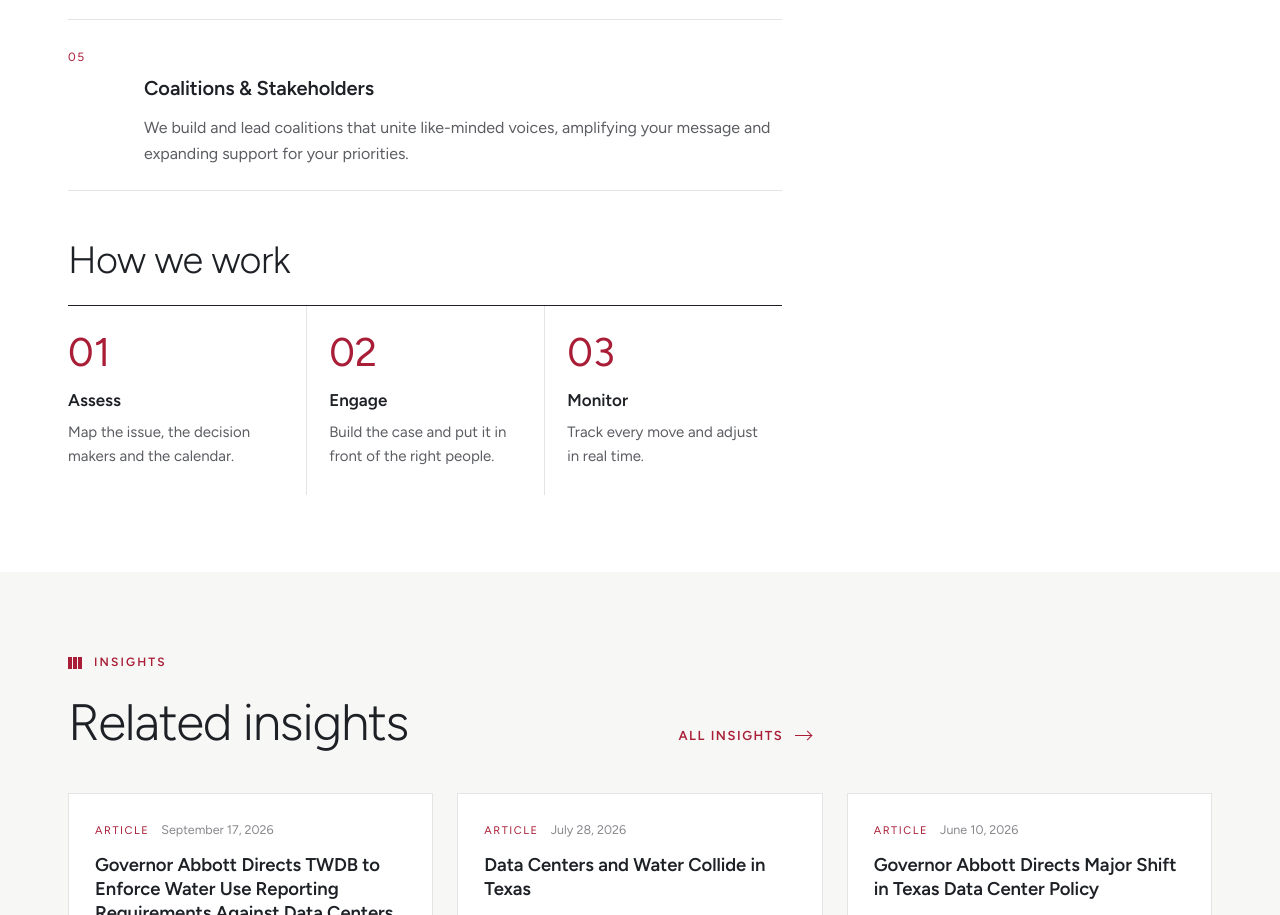
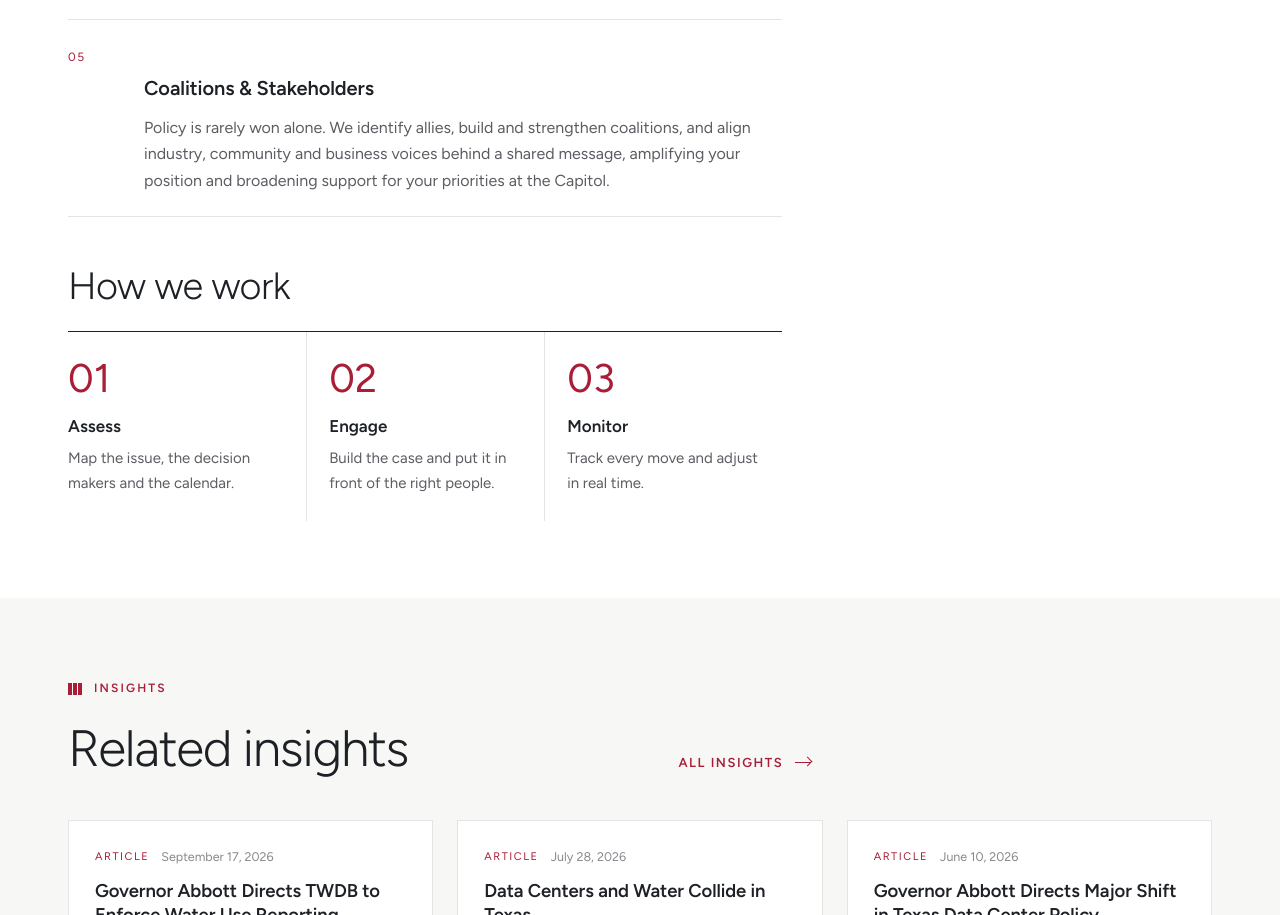
Before and after one commit to DACDConsulting/grpr-interim-preview, a website built with Vite: page government-affairs.html in a window 1280 px wide. Shown: the part 1511-2426 px from the top of the page. Built offline with nearby package versions, Linux system fonts and the light colour scheme.

Commit message:
Updated government-affairs.html

```diff
--- a/government-affairs.html
+++ b/government-affairs.html
@@ -41,7 +41,7 @@
     <div class="prose">
       <p class="intro">Well-connected, session-tested and focused on outcomes. Our team identifies, cultivates and leverages relationships with key decision makers across all branches of Texas government, and steers clients through dynamic regulatory and legislative processes.</p>
       <h2>What we do</h2>
-      <ul class="caps"><li class="reveal"><span class="cn">01</span><div><h3>Strategy</h3><p>With a comprehensive understanding of the regulatory and parliamentary process, we develop a plan tailored to each client’s regulatory or policy goals.</p></div></li><li class="reveal"><span class="cn">02</span><div><h3>Advocacy</h3><p>Meaningful engagement with policymakers and staff is key to legislative success. We approach each meeting with focus — articulating why legislation matters to your business, your industry and the state of Texas.</p></div></li><li class="reveal"><span class="cn">03</span><div><h3>Legislative Monitoring</h3><p>Thousands of bills and amendments are filed every session. We use technology and disciplined tracking to monitor legislation, hearings and rule-making during session and the interim.</p></div></li><li class="reveal"><span class="cn">04</span><div><h3>Regulatory & Agency Engagement</h3><p>We work with state agencies through rulemaking and implementation to make sure policy works for your business once it leaves the Capitol.</p></div></li><li class="reveal"><span class="cn">05</span><div><h3>Coalitions & Stakeholders</h3><p>We build and lead coalitions that unite like-minded voices, amplifying your message and expanding support for your priorities.</p></div></li></ul>
+      <ul class="caps"><li class="reveal"><span class="cn">01</span><div><h3>Strategy</h3><p>With a comprehensive understanding of the regulatory and parliamentary process, we develop a plan tailored to each client’s regulatory or policy goals.</p></div></li><li class="reveal"><span class="cn">02</span><div><h3>Advocacy</h3><p>Meaningful engagement with policymakers and staff is key to legislative success. We approach each meeting with focus — articulating why legislation matters to your business, your industry and the state of Texas.</p></div></li><li class="reveal"><span class="cn">03</span><div><h3>Legislative Monitoring</h3><p>Thousands of bills and amendments are filed every session. We use technology and disciplined tracking to monitor legislation, hearings and rule-making during session and the interim.</p></div></li><li class="reveal"><span class="cn">04</span><div><h3>Regulatory & Agency Engagement</h3><p>We work with state agencies through rulemaking and implementation to make sure policy works for your business once it leaves the Capitol.</p></div></li><li class="reveal"><span class="cn">05</span><div><h3>Coalitions & Stakeholders</h3><p>Policy is rarely won alone. We identify allies, build and strengthen coalitions, and align industry, community and business voices behind a shared message, amplifying your position and broadening support for your priorities at the Capitol.</p></div></li></ul>
       <h2>How we work</h2>
       <div class="steps"><div class="step"><div class="sn">01</div><h4>Assess</h4><p>Map the issue, the decision makers and the calendar.</p></div><div class="step"><div class="sn">02</div><h4>Engage</h4><p>Build the case and put it in front of the right people.</p></div><div class="step"><div class="sn">03</div><h4>Monitor</h4><p>Track every move and adjust in real time.</p></div></div>
     </div>
```
